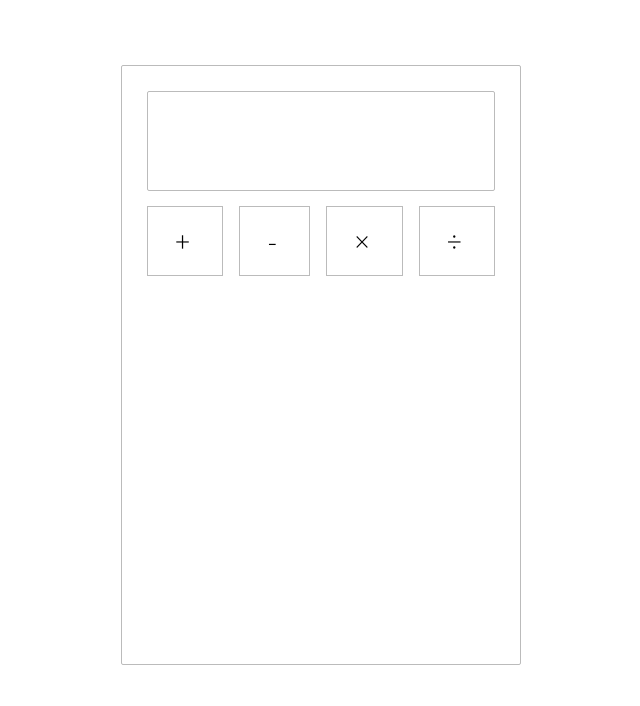
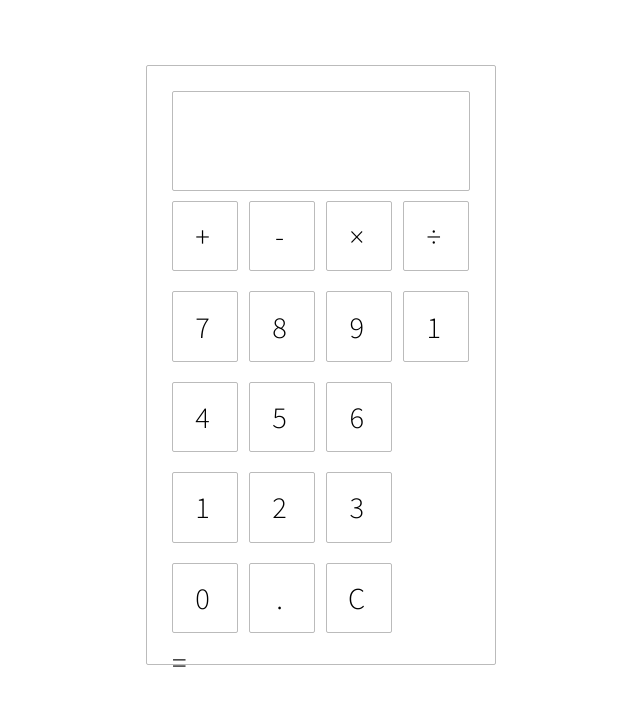
Before and after one commit to yushaushaibu/calculator, a plain HTML site: page index.html in a window 1280 px wide. Shown: the whole page, without its empty margins (319-959 px from the left). Drawn offline with Linux system fonts and the light colour scheme.

Commit message:
skeleton revision

```diff
--- a/index.css
+++ b/index.css
@@ -36,7 +36,7 @@ body {
 .calculator {
   border: 1px solid var(--clr-grey);
   border-radius: 2px;
-    width: 400px;
+  width: 350px;
   height: 600px;
   padding: 25px;
   margin: 25px 20px;
@@ -48,15 +48,22 @@ body {
   height: 100px;
 }
 
-.operators {
-    display: flex;
-    justify-content: space-between;
+.operators div {
+  display: inline-block;
+  border: 1px solid var(--clr-grey);
   border-radius: 2px;
+  width: 66px;
+  text-align: center;
+  padding: 0.5em 0.2em;
+  margin: 10px 0;
 }
 
-.operators div {
+.numbers div {
+  display: inline-block;
   border: 1px solid var(--clr-grey);
-    padding: .5em .9em;
-    margin-top: 15px;
+  border-radius: 2px;
+  width: 66px;
   text-align: center;
+  padding: 0.5em 0.2em;
+  margin: 10px 0;
 }
--- a/index.html
+++ b/index.html
@@ -18,6 +18,32 @@
                     <div>&times;</div>
                     <div>&divide;</div>
                 </div>
+                <div class="panel">
+                    <div class="left-panel">
+                        <div class="numbers">
+                            <div>7</div>
+                            <div>8</div>
+                            <div>9</div>
+                            <div>1</div>
+                        </div>
+                        <div class="numbers">
+                            <div>4</div>
+                            <div>5</div>
+                            <div>6</div>
+                        </div>
+                        <div class="numbers">
+                            <div>1</div>
+                            <div>2</div>
+                            <div>3</div>
+                        </div>
+                        <div class="numbers">
+                            <div>0</div>
+                            <div>.</div>
+                            <div id="clear">C</div>
+                        </div>
+                    </div>
+                    <div class="equal" id="result">=</div>
+                </div>
             </div>
         </div>
     </main>
```
Lines whose indentation alone changed are shown as unchanged.
